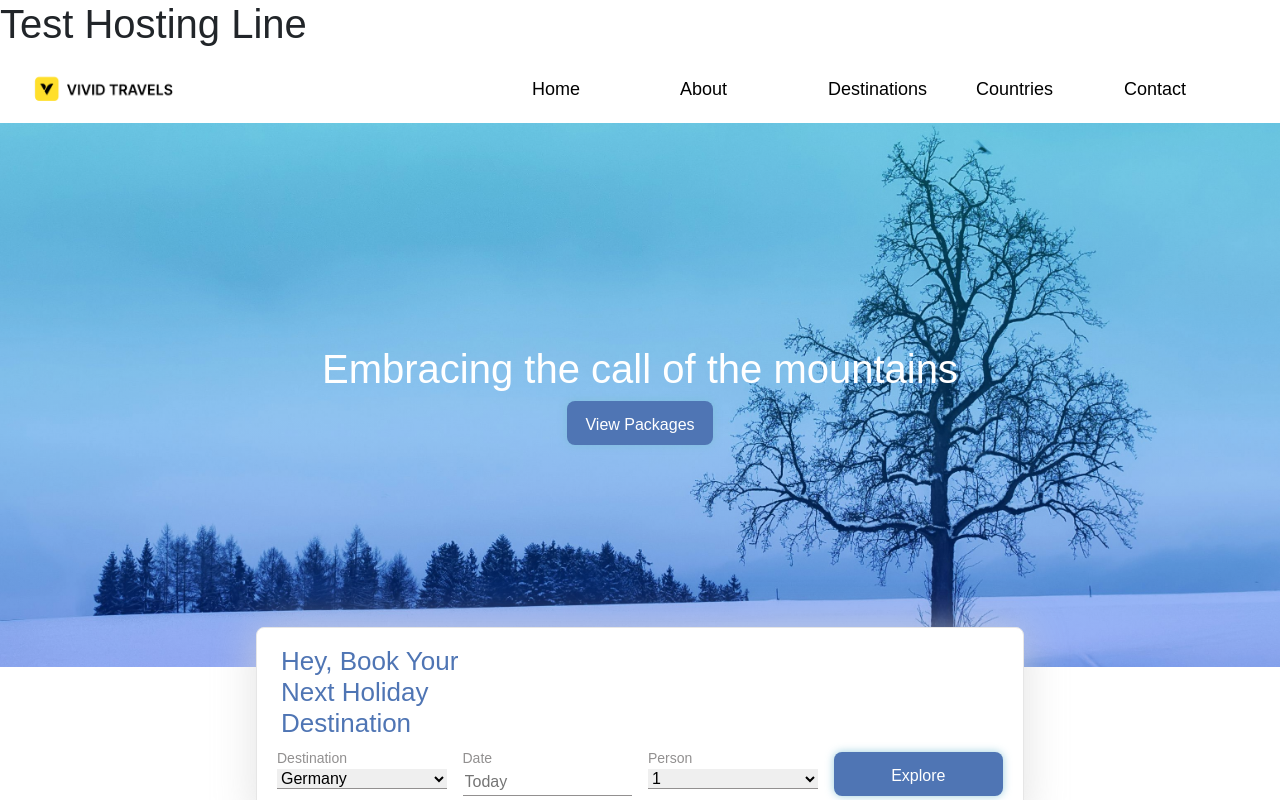
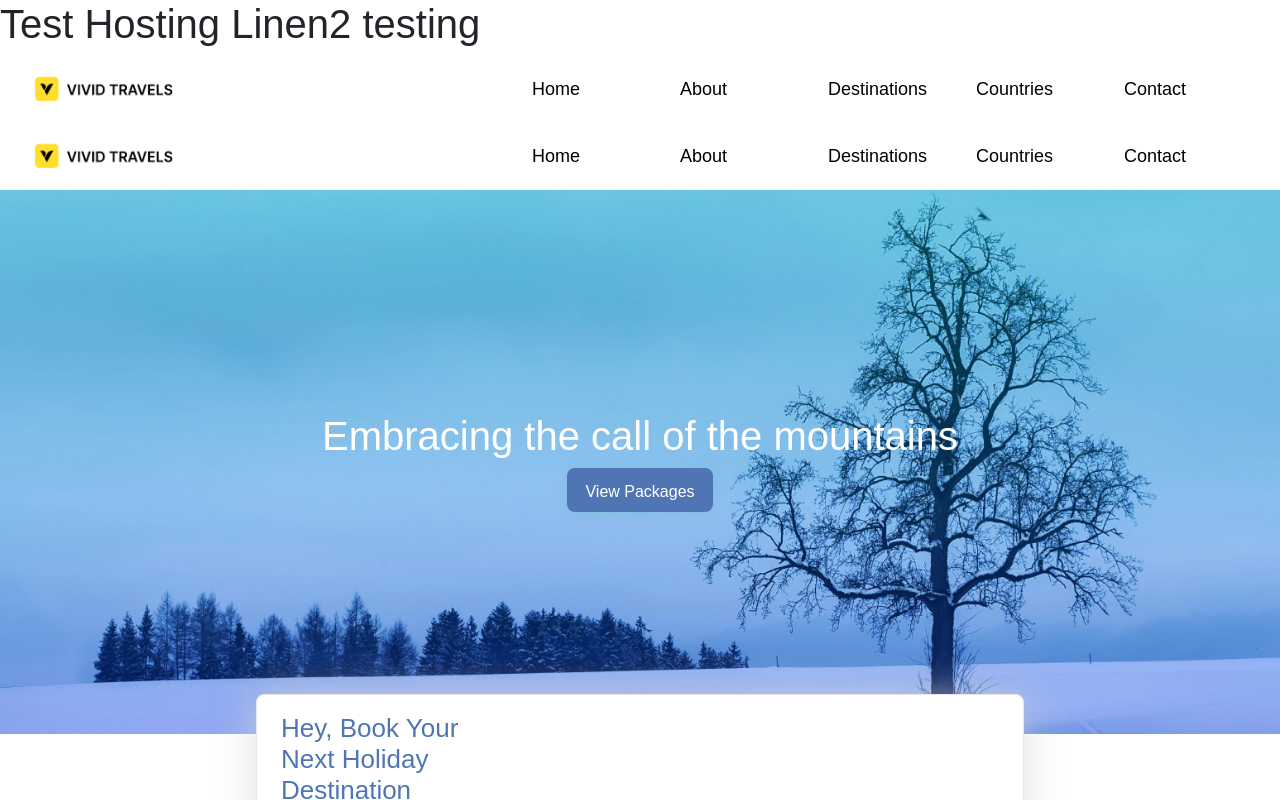
Before and after one commit to amalkannur/Test---Vivid, a React (Create React App) app: page / in a window 1280 px wide. Shown: the top 800 px of the page. Built offline with nearby package versions, Linux system fonts and the light colour scheme; a web font is replaced by a local one.

Commit message:
Testing Hosting

```diff
--- a/src/App.jsx
+++ b/src/App.jsx
@@ -7,6 +7,7 @@ import Contact from "./Pages/contactPage/Contact"
 import Destinations from './Pages/destinationPage/Destinations'
 import Countries from './Pages/countriesPage/Countries'
 import Admin from './Pages/adminPage/Admin'
+import Header from './Components/Header'
 
 
 
@@ -14,10 +15,10 @@ import Admin from './Pages/adminPage/Admin'
 function  App() {
   return (
    <div className='main'>
-    <h1> Test Hosting Line </h1>
+    <h1> Test Hosting Linen2 testing  </h1>
 
 
-
+    <Header />
 
     <Routes>
        <Route index  element ={<Home />} />
```
